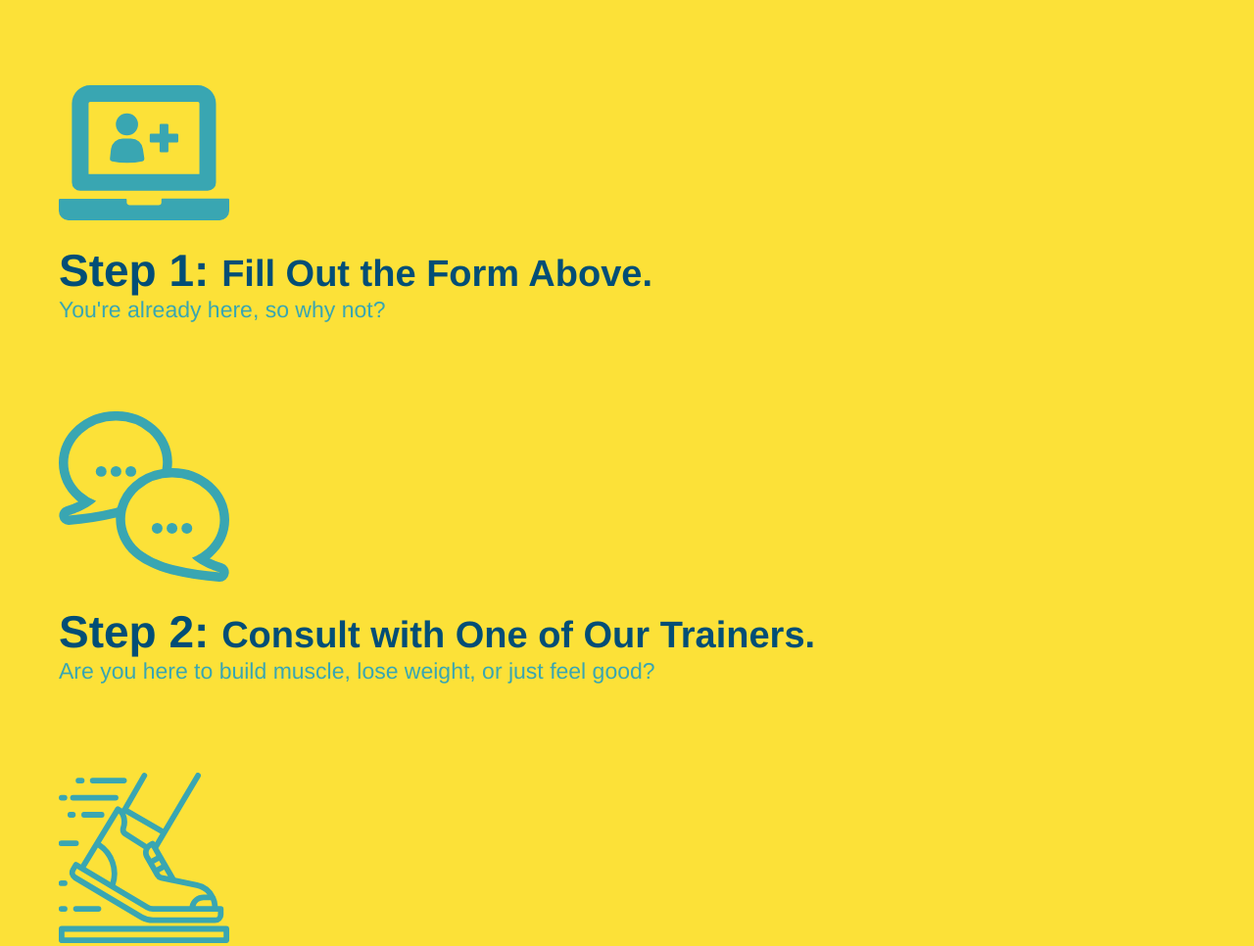
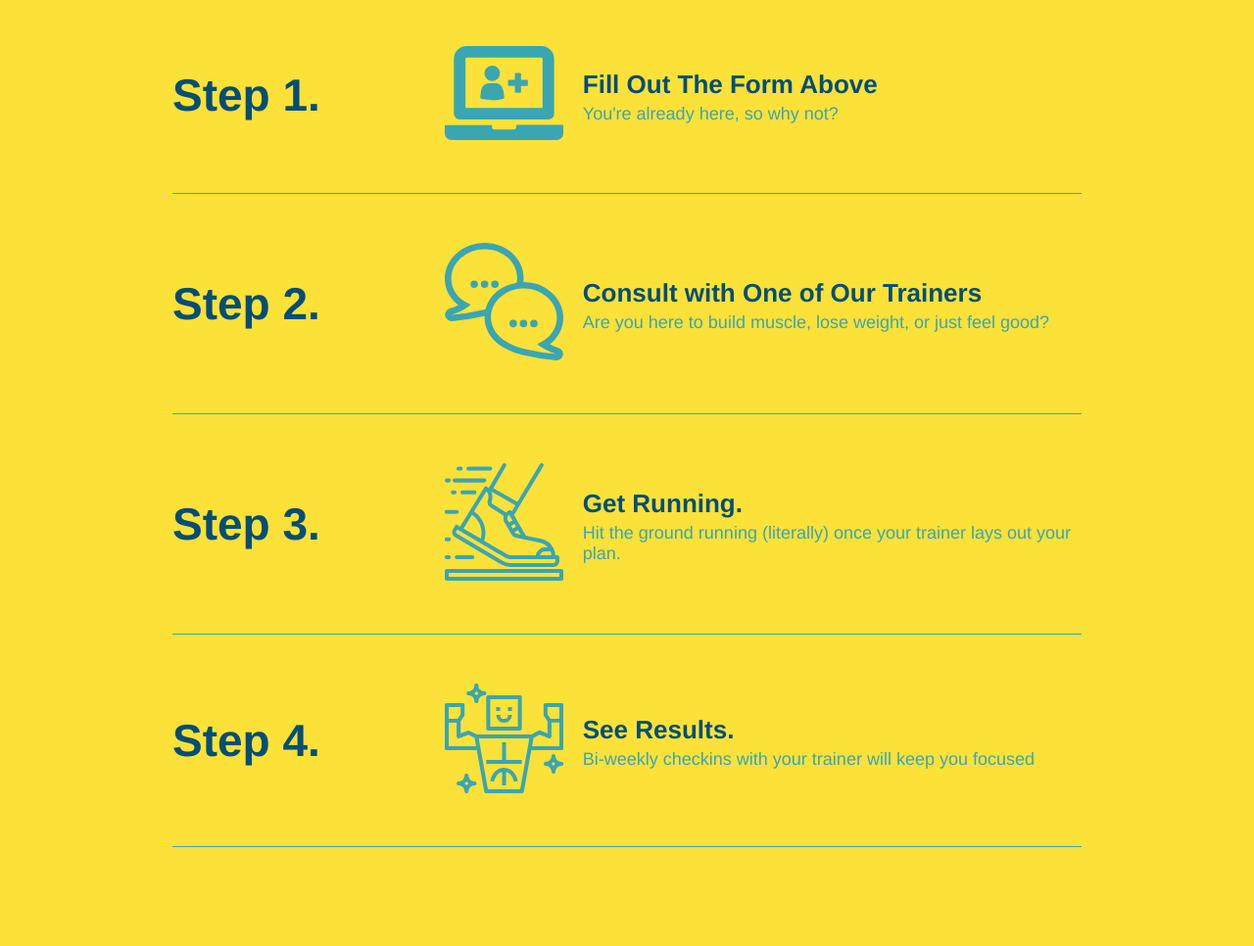
Before and after one commit to araceligonzales/run-buddy, a plain HTML site: page index.html in a window 1280 px wide. Shown: the part 1212-2178 px from the top of the page at 98% size. Drawn offline with Linux system fonts and the light colour scheme.

Commit message:
add flexbox to the steps

```diff
--- a/assets/css/style.css
+++ b/assets/css/style.css
@@ -172,29 +172,50 @@ section  {
     background: #fce138;
 }
 
-.steps div{
-    margin-bottom: 80px;
+.step {
+    margin: 50px auto;
+padding-bottom: 50px;
+width: 80%;
+border-bottom: 1px solid #39a6b2;
+display: flex;
+flex-wrap: wrap;
+align-items: center;
+justify-content: space-between;}
+
+.step h3{
+    color: #024e76;
+    font-size: 46px;
+    flex: 1 30%;
 }
 
-.steps img{
-    width: 15%;
-    margin: 10px 0;
+.step-img {
+    flex: 1 12%;
+    margin-right: 20px;
+    max-width: 100%;
 }
 
-.steps h3{
-    color: #024e76;
-    font-size: 46px;
-    margin-top: 10px;
+.step-info{
+    flex: 2 70%;
+    display: flex;
+    flex-wrap: wrap;
+    align-items: center;
 }
 
-.steps p{
-    color: #39a6b2;
-    font-size: 23px;
+.step-text{
+    flex: 12;
 }
 
-.steps span{
-    font-size:  38px;
+.step-text h4{
+    font-size: 26px;
+    line-height: 1.5;
+    color: #024e76;
 }
+
+.step-text p{
+    color: #39a6b2;
+    font-size: 18px;
+}
+
 
 
 .trainer{
--- a/index.html
+++ b/index.html
@@ -102,28 +102,56 @@
                 <h2 class="section-title secondary-border">What You Do </h2>
             </div>
 
-            <div>
+            <div class="step">
+                <h3>Step 1. </h3>
+                <div class="step-info">
+                    <div class="step-img">
                         <img src="./assets/images/01-04-svgs/step-1.svg" alt="">
-                <h3>Step 1: <span>Fill Out the Form Above.</span></h3>
+                    </div>
+                    <div class="step-text">
+                     <h4>Fill Out The Form Above</h4>
                      <p> You're already here, so why not?</p>
                     </div>
+                </div>
+            </div>
 
-            <div>
-                <img src="./assets/images/01-04-svgs/step-2.svg">
-                <h3>Step 2: <span>Consult with One of Our Trainers.</span></h3>
+            <div class="step">
+                <h3>Step 2.</h3>
+                <div class="step-info">
+                    <div class="step-img">
+                        <img src="./assets/images/01-04-svgs/step-2.svg" alt="">
+                    </div>
+                    <div class="step-text">
+                        <h4>Consult with One of Our Trainers</h4>
                         <p>Are you here to build muscle, lose weight, or just feel good?</p>
                     </div>
-
-            <div>
-                <img src="./assets/images/01-04-svgs/step-3.svg">
-                <h3>Step 3: <span>Get Running.</span></h3>
-                <p>Hit the ground running (literally) once your trainer lays out your plan. </p>
+                </div>
              </div>
 
-            <div>
+            <div class="step">
+                <h3>Step 3.</h3>
+                <div class="step-info">
+                    <div class="step-img">
+                        <img src="./assets/images/01-04-svgs/step-3.svg">
+                    </div>
+                    <div class="step-text">
+                        <h4>Get Running.</h4>
+                        <p>Hit the ground running (literally) once your trainer lays out your plan.</p>
+                    </div>
+                </div>
+            </div>
+
+            <div class="step">
+                <h3>Step 4.</h3>
+                <div class="step-info">
+                    <div class="step-img">
                         <img src="./assets/images/01-04-svgs/step-4.svg">
-                <h3>Step 4: <span>See Results.</span></h3>
+                    </div>
+                    <div class="step-text">
+                        <h4>See Results.</h4>
                         <p>Bi-weekly checkins with your trainer will keep you focused</p>
+                    </div>
+                </div>
              </div>
         </section>
 
```
Lines whose indentation alone changed are shown as unchanged.
